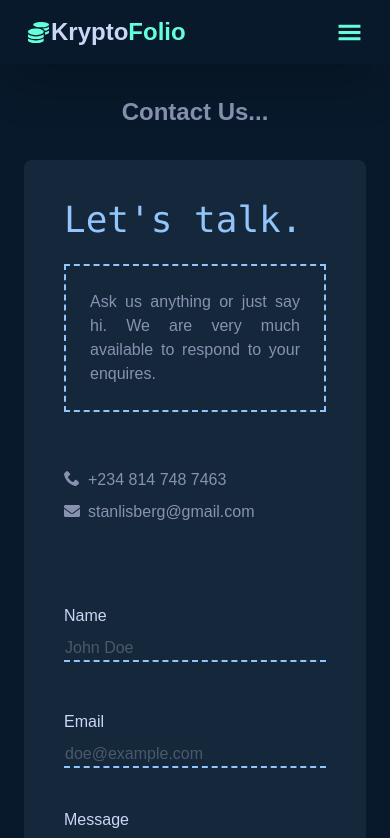
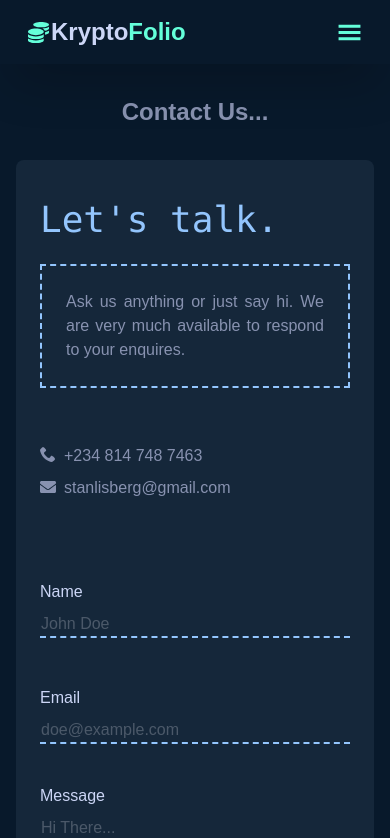
Before and after one commit to Stanlisberg/Kryptofolio, a React (Create React App) app: page /Contact in a window 390 px wide. Shown: the top 838 px of the page. Built offline with nearby package versions, Linux system fonts and the light colour scheme; no server answers.

Commit message:
Fix: component size adjustment

```diff
--- a/src/components/pages/Contact.jsx
+++ b/src/components/pages/Contact.jsx
@@ -24,8 +24,8 @@ function Contact() {
 
      <>
       <div className=' mt-24 text-center text-2xl font-bold'>Contact Us...</div>
-      <div className="mt-8 py-10 mx-6 md:py-20 rounded-lg xl:mx-auto max-w-[1200px] bg-[#15273a] mb-8">
-       <div className="flex mx-10 flex-col justify-center items-center lg:flex-row lg:justify-between">
+      <div className="mt-8 py-10 mx-4 md:py-20 rounded-lg xl:mx-auto max-w-[1200px] bg-[#15273a] mb-8">
+       <div className="flex mx-6 flex-col justify-center items-center lg:flex-row lg:justify-between">
           <div className="w-full lg:w-[40%] items-center px-0 lg:px-0">
             <div className=" lg:mx-0 text-justify font-mono text-4xl text-white-500 text-blue-300">
               {" "}
```
